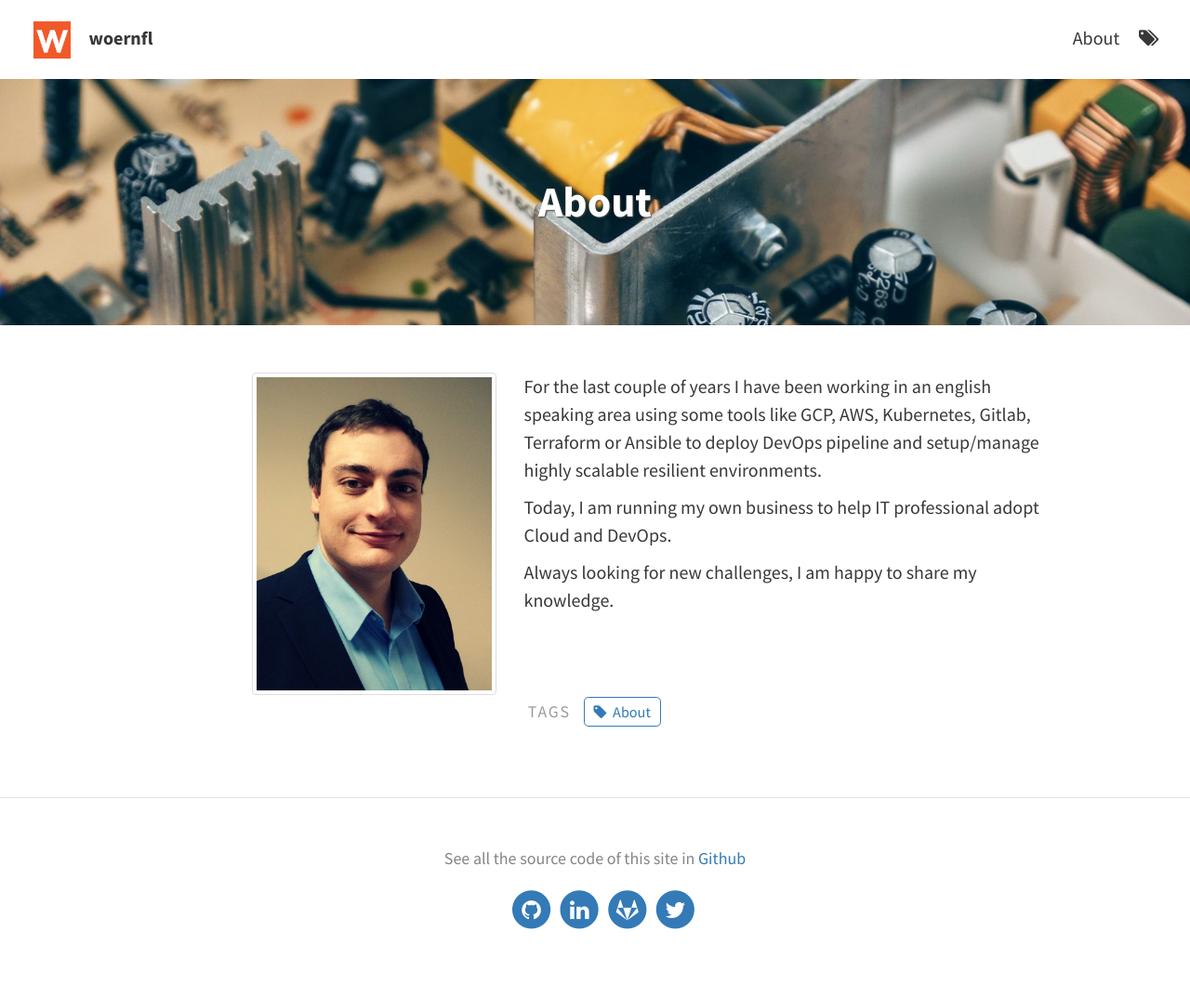
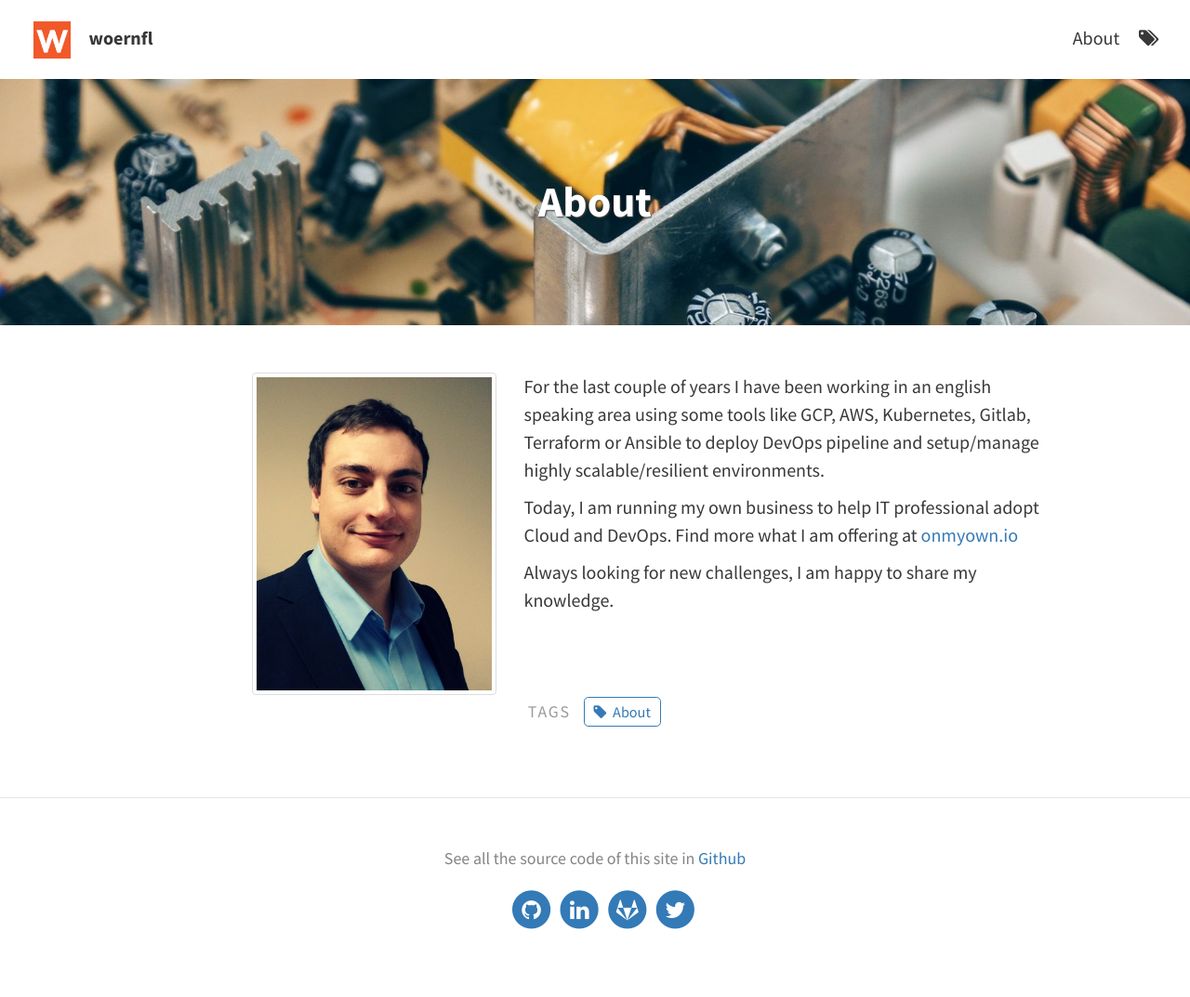
Before and after one commit to woernfl/blogwoernfl, a Jekyll site: the page built from pages/about.html, in a window 1280 px wide. Shown: the whole page at 93% size. Built offline with Jekyll 4.4.1, drawn with Linux system fonts in a browser that asks for light colours.

Commit message:
Add link to onmyown

```diff
--- a/pages/about.html
+++ b/pages/about.html
@@ -16,10 +16,11 @@ tags: [About]
             <p>
                 For the last couple of years I have been working in an english speaking area using some tools like
                 GCP, AWS, Kubernetes, Gitlab, Terraform or Ansible to deploy DevOps pipeline and setup/manage highly
-                scalable resilient environments.
+                scalable/resilient environments.
             </p>
             <p>
                 Today, I am running my own business to help IT professional adopt Cloud and DevOps.
+                Find more what I am offering at <a href="https://onmyown.io/" target="_blank">onmyown.io</a>
             </p>
             <p>
                 Always looking for new challenges, I am happy to share my knowledge.
```
